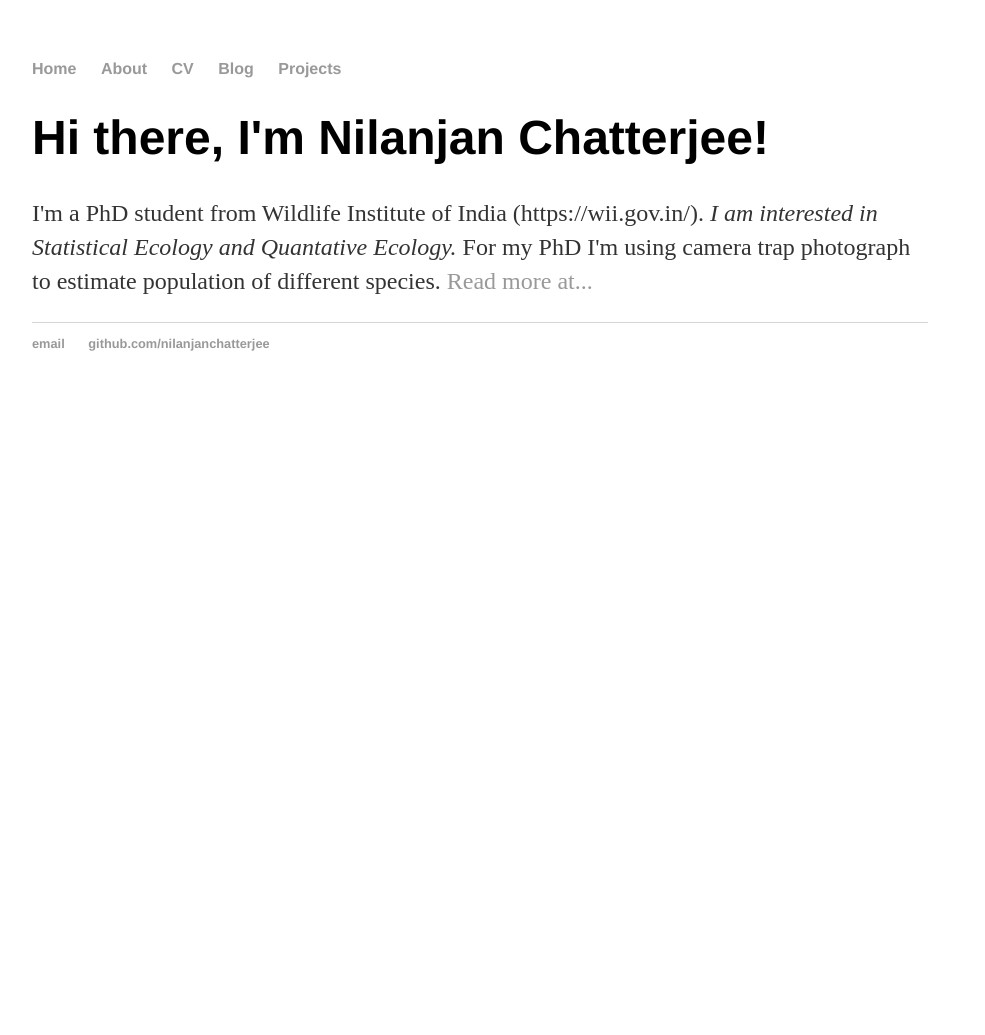
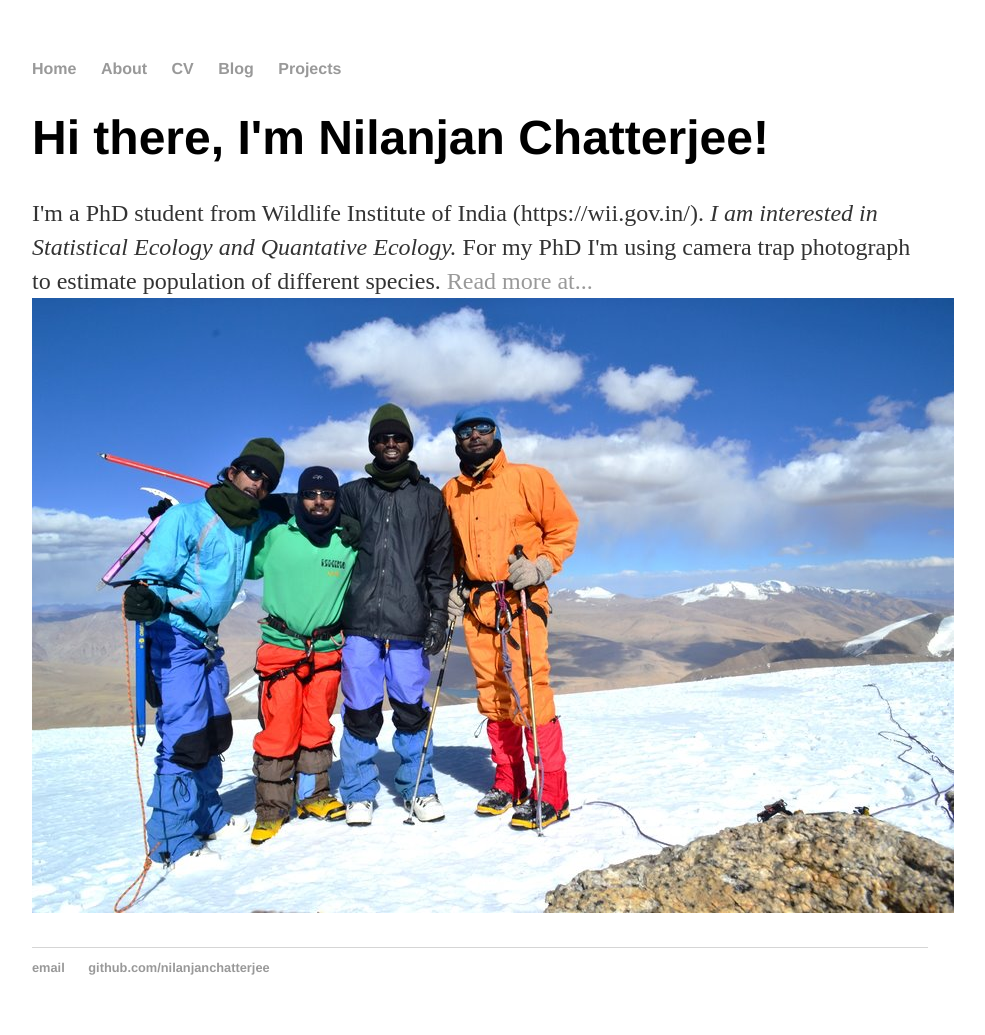
Before and after one commit to nilanjanchatterjee/nilanjanchatterjee.github.io, a Jekyll site: the page built from index.html, in a window 1280 px wide. Shown: the whole page, without its empty margins (160-1145 px from the left). Built offline with Jekyll 4.4.1, drawn with Linux system fonts in a browser that asks for light colours; before the commit the page ends 900 px from its top, so only the background shows below that.

Commit message:
Update index.html
added image with the index

```diff
--- a/index.html
+++ b/index.html
@@ -8,6 +8,7 @@ bigimg:
 <div class="blurb">
 	<h1>Hi there, I'm Nilanjan Chatterjee!</h1>
 	<p>I'm a PhD student from Wildlife Institute of India (https://wii.gov.in/). <em>I am interested in Statistical Ecology and Quantative Ecology.</em> For my PhD I'm using camera trap photograph to estimate population of different species. <a href="/about">Read more at...</a> <br>
+		<img src="https://nilanjanchatterjee.github.io/Spanknak-Ri.jpg" alt="Summit of Spanknak-Ri, Ladakh, India ">
 
 </p>
 </div><!-- /.blurb -->
```
